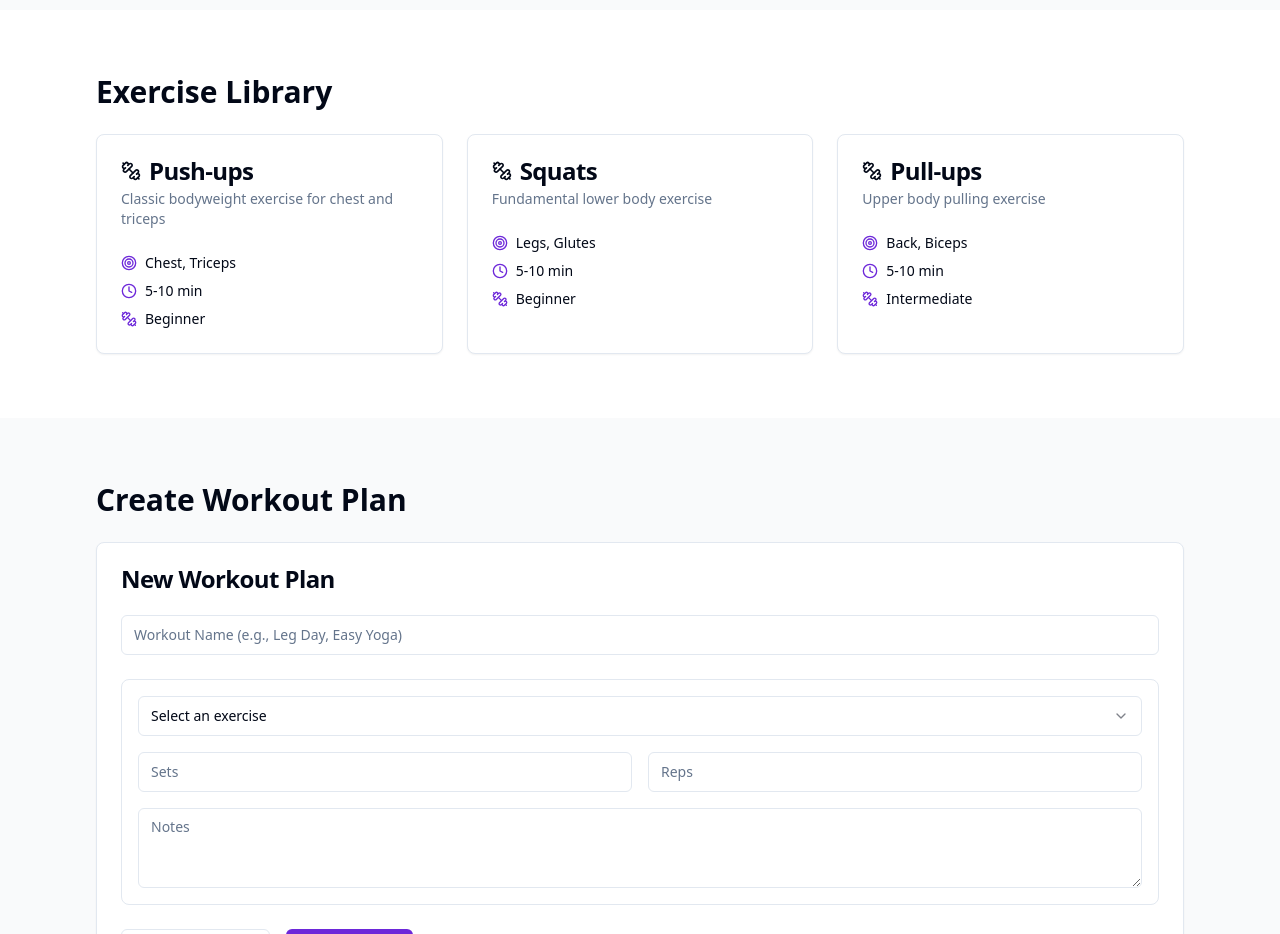
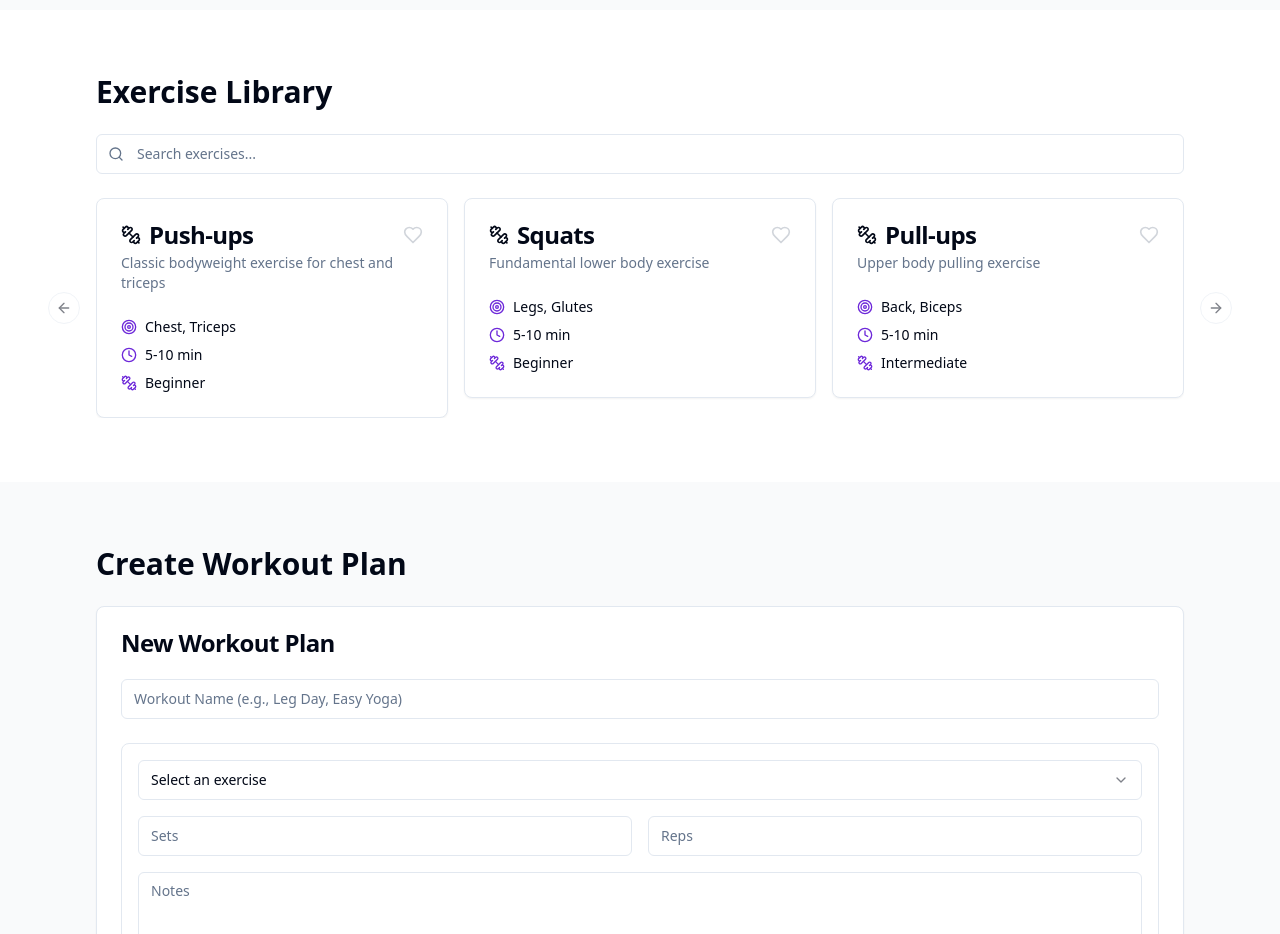
Before and after one commit to forge-fit/client, a React (Vite) app: page / in a window 1280 px wide. Shown: the part 980-1914 px from the top of the page. Built offline with nearby package versions, Linux system fonts and the light colour scheme.

Commit message:
Add favorites and search to Exercise Library
Implement functionality to add favorite exercises in the Exercise Library. Enhance the component to be horizontally scrollable and include a search feature for better accessibility and user experience.
[skip gpt_engineer]

```diff
--- a/src/components/ExerciseLibrary.tsx
+++ b/src/components/ExerciseLibrary.tsx
@@ -1,5 +1,15 @@
 import { Card, CardContent, CardDescription, CardHeader, CardTitle } from "@/components/ui/card";
-import { Dumbbell, Clock, Target } from "lucide-react";
+import { Dumbbell, Clock, Target, Heart, Search } from "lucide-react";
+import { Input } from "@/components/ui/input";
+import { useState } from "react";
+import {
+  Carousel,
+  CarouselContent,
+  CarouselItem,
+  CarouselNext,
+  CarouselPrevious,
+} from "@/components/ui/carousel";
+import { cn } from "@/lib/utils";
 
 interface Exercise {
   id: string;
@@ -38,16 +48,67 @@ const exercises: Exercise[] = [
 ];
 
 export function ExerciseLibrary() {
+  const [searchTerm, setSearchTerm] = useState("");
+  const [favorites, setFavorites] = useState<string[]>([]);
+
+  const toggleFavorite = (exerciseId: string) => {
+    setFavorites(prev =>
+      prev.includes(exerciseId)
+        ? prev.filter(id => id !== exerciseId)
+        : [...prev, exerciseId]
+    );
+  };
+
+  const filteredExercises = exercises.filter(exercise =>
+    exercise.name.toLowerCase().includes(searchTerm.toLowerCase()) ||
+    exercise.description.toLowerCase().includes(searchTerm.toLowerCase()) ||
+    exercise.muscleGroup.toLowerCase().includes(searchTerm.toLowerCase())
+  );
+
   return (
     <div className="space-y-6">
       <h2 className="text-3xl font-bold">Exercise Library</h2>
-      <div className="grid grid-cols-1 md:grid-cols-2 lg:grid-cols-3 gap-6">
-        {exercises.map((exercise) => (
-          <Card key={exercise.id} className="hover:shadow-lg transition-shadow animate-fade-in">
+
+      <div className="relative">
+        <Search className="absolute left-3 top-3 h-4 w-4 text-muted-foreground" />
+        <Input
+          placeholder="Search exercises..."
+          value={searchTerm}
+          onChange={(e) => setSearchTerm(e.target.value)}
+          className="pl-10"
+        />
+      </div>
+
+      <Carousel
+        opts={{
+          align: "start",
+          loop: true,
+        }}
+        className="w-full"
+      >
+        <CarouselContent className="-ml-2 md:-ml-4">
+          {filteredExercises.map((exercise) => (
+            <CarouselItem key={exercise.id} className="pl-2 md:pl-4 md:basis-1/2 lg:basis-1/3">
+              <Card className="hover:shadow-lg transition-shadow animate-fade-in">
                 <CardHeader>
-              <CardTitle className="flex items-center gap-2">
+                  <CardTitle className="flex items-center justify-between">
+                    <div className="flex items-center gap-2">
                       <Dumbbell className="h-5 w-5" />
                       {exercise.name}
+                    </div>
+                    <button
+                      onClick={() => toggleFavorite(exercise.id)}
+                      className="focus:outline-none"
+                    >
+                      <Heart
+                        className={cn(
+                          "h-5 w-5 transition-colors",
+                          favorites.includes(exercise.id)
+                            ? "fill-red-500 text-red-500"
+                            : "text-gray-300 hover:text-red-500"
+                        )}
+                      />
+                    </button>
                   </CardTitle>
                   <CardDescription>{exercise.description}</CardDescription>
                 </CardHeader>
@@ -68,8 +129,12 @@ export function ExerciseLibrary() {
                   </div>
                 </CardContent>
               </Card>
+            </CarouselItem>
           ))}
-      </div>
+        </CarouselContent>
+        <CarouselPrevious />
+        <CarouselNext />
+      </Carousel>
     </div>
   );
 }
```
Lines whose indentation alone changed are shown as unchanged.
